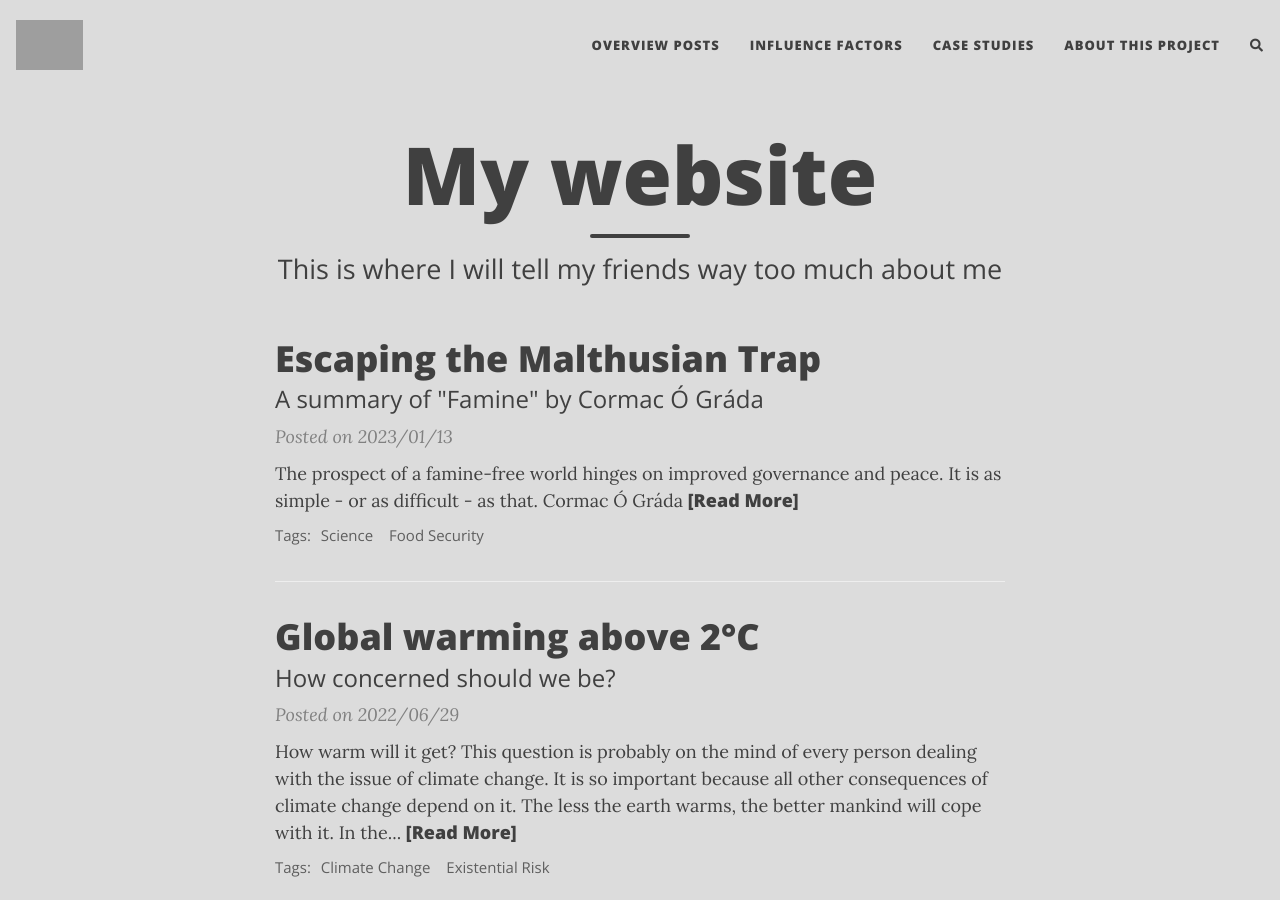
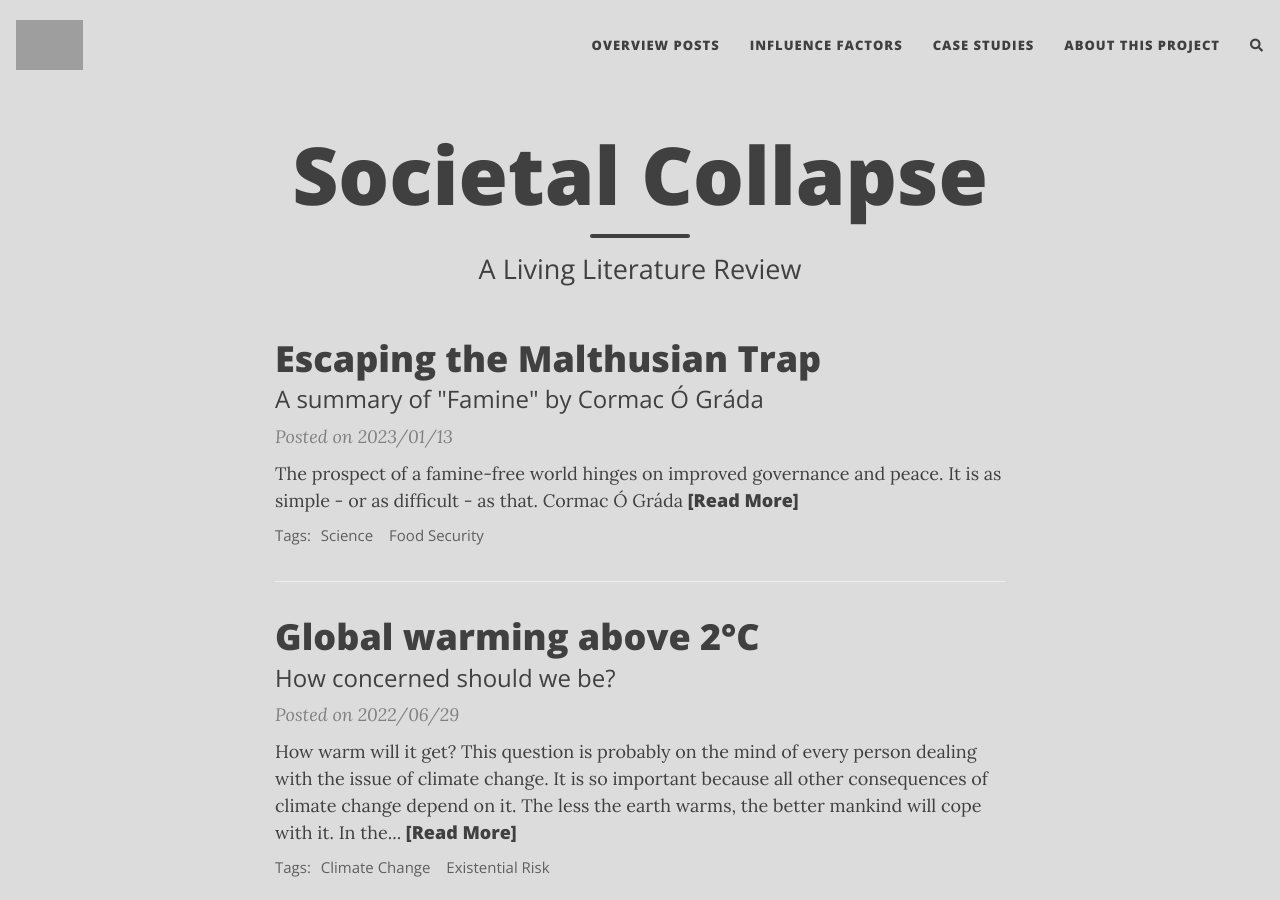
Before and after one commit to florianjehn/Societal_Collapse, a Jekyll site: the page built from index.html, in a window 1280 px wide and 900 px high. Built offline with Jekyll 4.4.1, drawn with Linux system fonts in a browser that asks for light colours; nearby versions of some CDN libraries; the list of posts is cut into pages by our own code; comment, search, counter and statistics services are not loaded; grey boxes are pictures that could not be loaded.

Commit message:
Update index.html

```diff
--- a/index.html
+++ b/index.html
@@ -1,5 +1,5 @@
 ---
 layout: home
-title: My website
-subtitle: This is where I will tell my friends way too much about me
+title: Societal Collapse
+subtitle: A Living Literature Review
 ---
```
